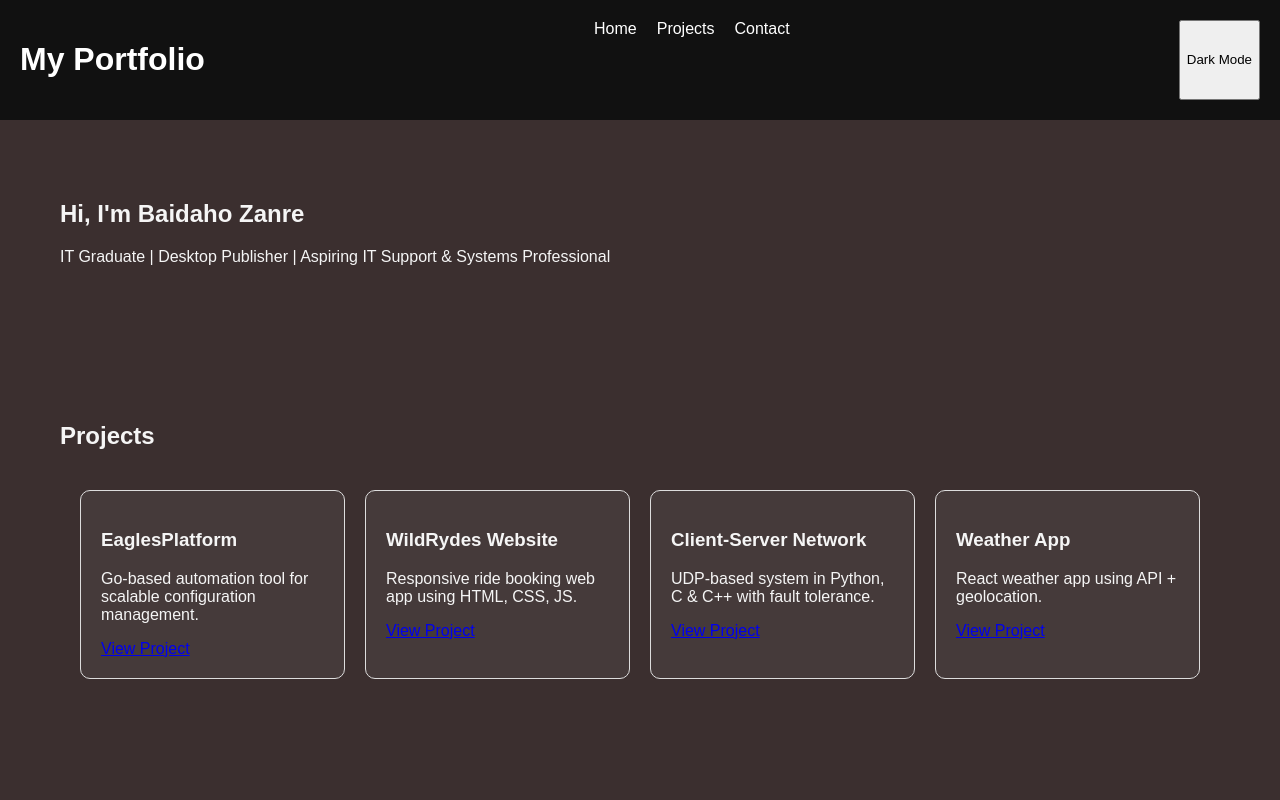
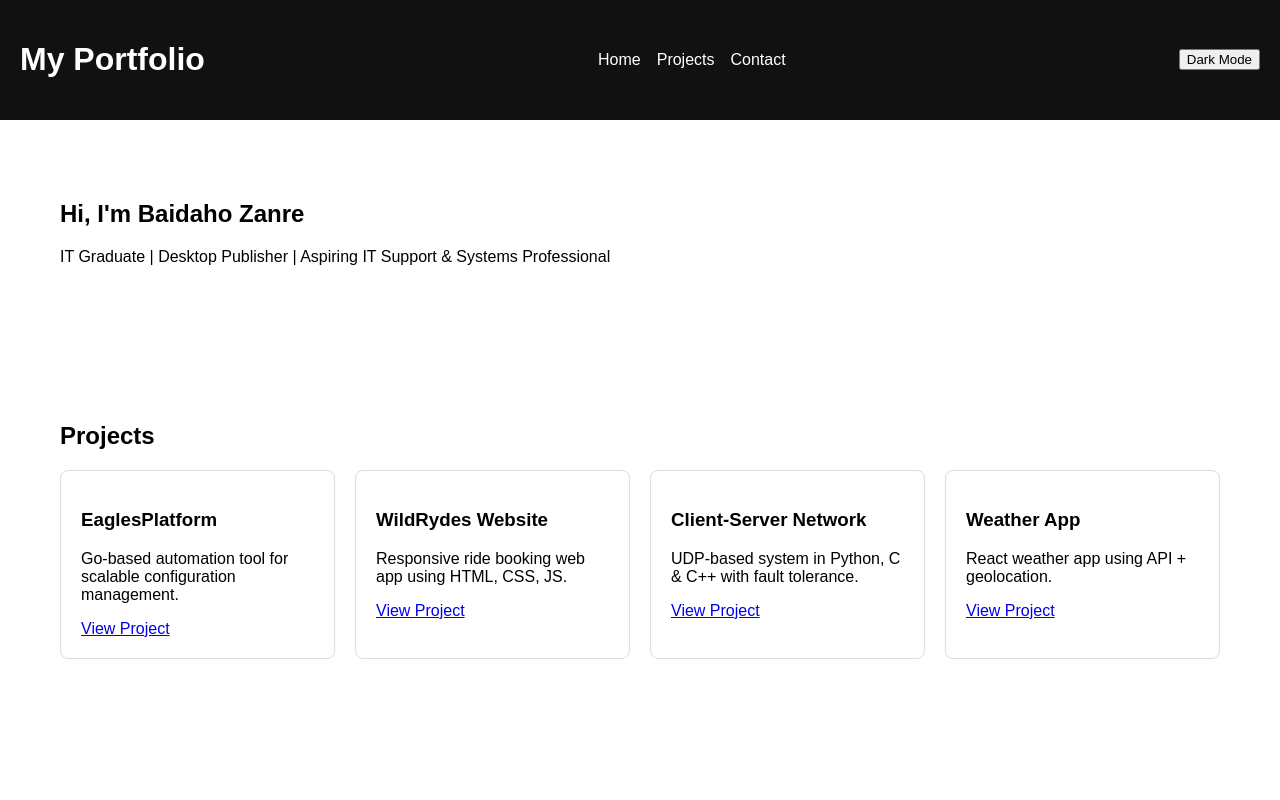
Before and after one commit to bz0074/Portfolio, a React (Vite) app: page / in a window 1280 px wide. Shown: the top 800 px of the page. Built offline with nearby package versions, Linux system fonts and the light colour scheme.

Commit message:
Update App.css

```diff
--- a/src/styles/App.css
+++ b/src/styles/App.css
@@ -1,34 +1,54 @@
 body {
-  font-family: Arial;
+  font-family: Arial, sans-serif;
   margin: 0;
-  background-color: #3b2f2f;
-  color: #f5f5f5;
 }
 
 .header {
   display: flex;
   justify-content: space-between;
+  align-items: center;
   padding: 20px;
   background: #111;
   color: white;
 }
 
+.header nav {
+  display: flex;
+  gap: 16px;
+}
+
 .header a {
   color: white;
-  margin: 0 10px;
   text-decoration: none;
+}
+
+main section {
+  padding: 60px 20px;
 }
 
 .projects-grid {
   display: grid;
   grid-template-columns: repeat(auto-fit, minmax(250px, 1fr));
   gap: 20px;
-  padding: 20px;
 }
 
 .project-card {
   padding: 20px;
   border: 1px solid #ddd;
-  border-radius: 10px;
-  background: rgba(255, 255, 255, 0.05);
+  border-radius: 8px;
+  background: white;
 }
+
+body.dark {
+  background: #121212;
+  color: white;
+}
+
+body.dark .project-card {
+  background: #1e1e1e;
+  border-color: #333;
+}
+
+body.dark .header {
+  background: #000;
+}
```
